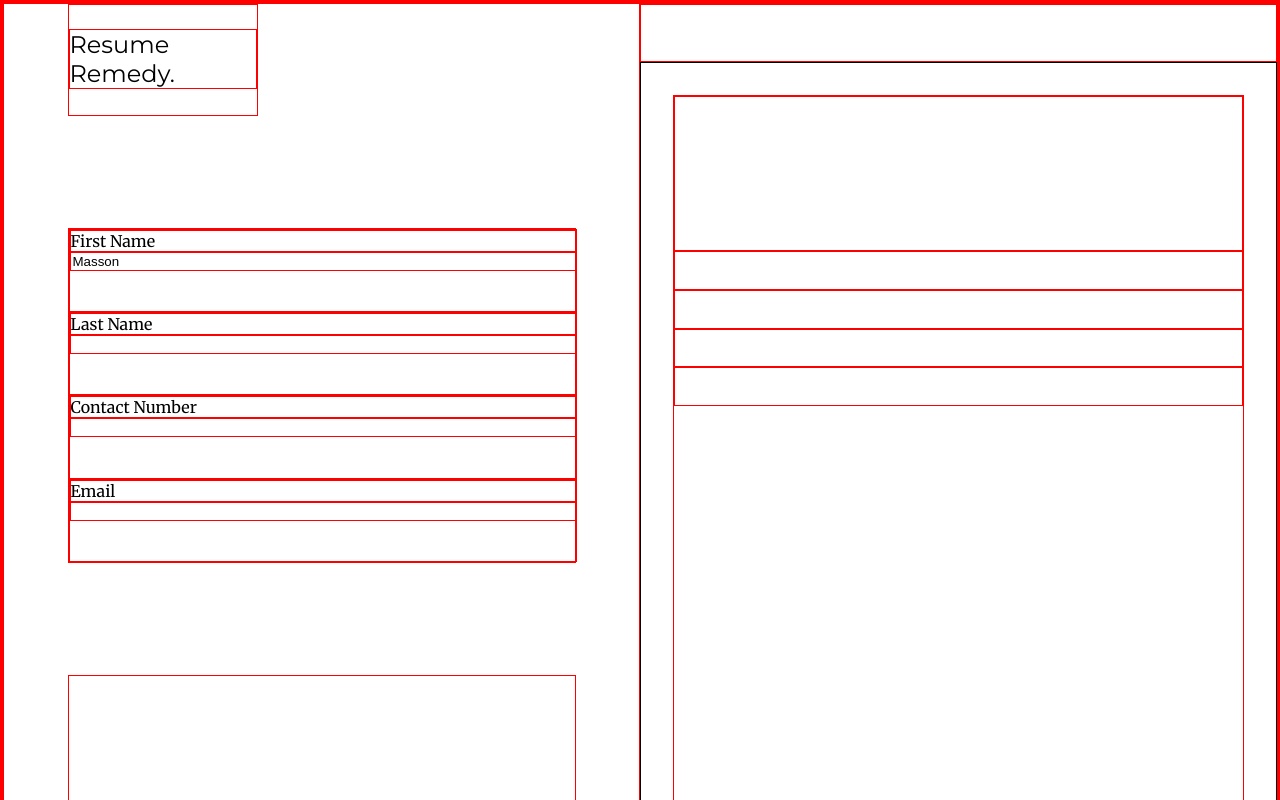
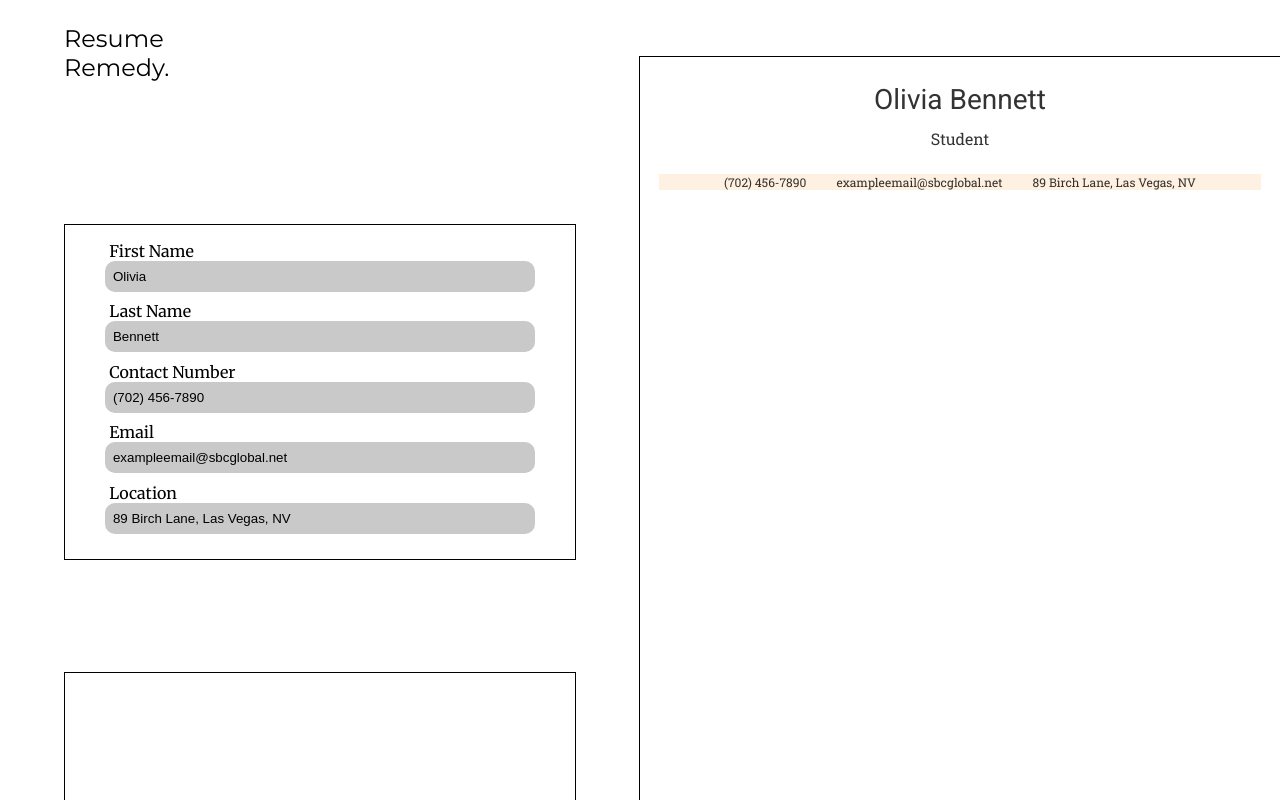
Before and after one commit to massoncorlette/Resume-Remedy, a React (Vite) app: page / in a window 1280 px wide. Shown: the top 800 px of the page. Built offline with nearby package versions, Linux system fonts and the light colour scheme.

Commit message:
update commit

```diff
--- a/index.html
+++ b/index.html
@@ -7,6 +7,9 @@
     <link rel="preconnect" href="https://fonts.googleapis.com">
     <link rel="preconnect" href="https://fonts.gstatic.com" crossorigin>
     <link href="https://fonts.googleapis.com/css2?family=Merriweather:ital,wght@0,300;0,400;0,700;0,900;1,300;1,400;1,700;1,900&family=Montserrat:ital,wght@0,100..900;1,100..900&display=swap" rel="stylesheet">
+    <link rel="preconnect" href="https://fonts.googleapis.com">
+    <link rel="preconnect" href="https://fonts.gstatic.com" crossorigin>
+    <link href="https://fonts.googleapis.com/css2?family=Roboto+Slab:wght@100..900&family=Roboto:ital,wght@0,100;0,300;0,400;0,500;0,700;0,900;1,100;1,300;1,400;1,500;1,700;1,900&display=swap" rel="stylesheet">
     <title>Resume</title>
   </head>
   <body>
--- a/src/App.jsx
+++ b/src/App.jsx
@@ -3,7 +3,7 @@ import './styles/App.css'
 import { UserInfo, ResumePreview } from './components/resumePreview';
 
 function App() {
-  const [userData, setUser] = useState({firstName: "Masson", lastName: "Corlette", phoneNumber: "69", email: "asdfasdf" });
+  const [userData, setUser] = useState({firstName: "Olivia", lastName: "Bennett", phoneNumber: "(702) 456-7890", email: "exampleemail@sbcglobal.net", location: "89 Birch Lane, Las Vegas, NV" });
 
   //handler function
   const userPropHandler = (value, propType) => {
--- a/src/components/resumePreview.jsx
+++ b/src/components/resumePreview.jsx
@@ -13,15 +13,31 @@ export function UserInfo({userPropHandler,userData}) {
       </div>
       <div id="lastName" className="infoInput">
         <label htmlFor="lastName">Last Name</label>
-        <input name="lastName"></input>
+        <input name="lastName"
+        type="text"
+        value={userData.lastName}
+        onChange={(event) => userPropHandler(event.target.value, "lastName")}></input>
       </div>
       <div id="phoneNumber" className="infoInput">
         <label htmlFor="phoneNumber">Contact Number</label>
-        <input name="phoneNumber"></input>
+        <input name="phoneNumber"
+        type="text"
+        value={userData.phoneNumber}
+        onChange={(event) => userPropHandler(event.target.value, "phoneNumber")}></input>
       </div>
       <div id="email" className="infoInput">
         <label htmlFor="email">Email</label>
-        <input name="email"></input>
+        <input name="email"
+        type="text"
+        value={userData.email}
+        onChange={(event) => userPropHandler(event.target.value, "email")}></input>
+      </div>
+      <div id="location" className="infoInput">
+        <label htmlFor="location">Location</label>
+        <input name="location"
+        type="text"
+        value={userData.location}
+        onChange={(event) => userPropHandler(event.target.value, "location")}></input>
       </div>
     </div>
   );
@@ -35,7 +51,13 @@ export function ResumePreview({userData}) {
     <div id="resumePreviewContainer">
       <div id="resumeMarginContainer">
         <div id="resumeHeaderContainer">
-
+          <div id="headerName"> {userData.firstName} {userData.lastName} </div>
+          <div id="titleName">Student</div>
+          <div id="contactInfo">
+            <div id="phoneNumber"> {userData.phoneNumber} </div>
+            <div id="email"> {userData.email} </div>
+            <div id="location"> {userData.location} </div>
+          </div>
         </div>
         <div id="resumeSummaryContainer">
 
--- a/src/styles/App.css
+++ b/src/styles/App.css
@@ -30,22 +30,35 @@ body {
   font-size: 24px;
 }
 
+#userInfoContainer, #userHistoryContainer {
+  border: solid 1px;
+  padding: 1rem;
+}
+
 #userInfoContainer {
   grid-column: 2/10;
   grid-row: 3/6;
   display: flex;
   flex-direction: column;
+  justify-content: center;
+  align-items: center;
 }
 
 .infoInput {
   flex: 1;
-  width: 100%;
+  width: 90%;
   display: flex;
   flex-direction: column;
 }
 
-#firstName {
-  width: 100%;
+input {
+  background-color: var(--primary-color);
+  padding: 0.5rem;
+  border-radius: 10px;
+}
+
+label {
+  margin-left: 1%;
 }
 
 #userHistoryContainer {
@@ -67,18 +80,17 @@ body {
 }
 
 #resumePreviewContainer {
-  width: 595px;
-  height: 842px;
+  width: 37.1875rem;
+  height: 52.625rem;
   border: solid black 1px;
   display: flex;
+  font-family: "Roboto Slab", serif;
+  color: rgba(0, 0, 0, 0.801);
 }
 
 #resumeMarginContainer {
   flex: 1;
-  margin-top: 5%;
-  margin-bottom: 5%;
-  margin-right: 5%;
-  margin-left: 5%;
+  margin: 3%;
   display: grid;
   grid-template-columns: repeat(5,20%);
   grid-template-rows: repeat(20,5%);
@@ -90,7 +102,46 @@ body {
 }
 
 #resumeHeaderContainer {
-  grid-row: 1/5;
+  grid-row: 1/4;
+  display: flex;
+  flex-direction: column;
+  align-items: center;
+  justify-content: space-around;
+}
+
+#headerName {
+  font-size: 1.75rem;
+  font-family: "Roboto", serif;;
+}
+
+#titleName {
+  margin-bottom: 2%;
+}
+
+#contactInfo {
+  font-size: 0.75rem;
+  width: 100%;
+  gap: 5%;
+  display: flex;
+  justify-content: center;
+  align-items: center;
+  background-color: rgba(255, 228, 196, 0.5);
+}
+
+#resumeSummaryContainer {
+  grid-row: 4/7;
+}
+
+#resumeWorkContainer {
+  grid-row: 7/16;
+}
+
+#resumeEducationContainer {
+  grid-row: 16/19;
+}
+
+#resumeSkillsContainer {
+  grid-row: 19/21;
 }
 
 
--- a/src/styles/index.css
+++ b/src/styles/index.css
@@ -1,4 +1,4 @@
-* {border: solid red 1px;}
+* {border: solid red 0px;}
 
 /* global styles here */
 
@@ -8,3 +8,8 @@ body {
   display: flex;
   font-family:  "Merriweather", serif;;
 }
+
+:root {
+  --primary-color: rgb(201, 201, 201);
+  --secondary-color: rgb(0, 153, 255);
+}
```
